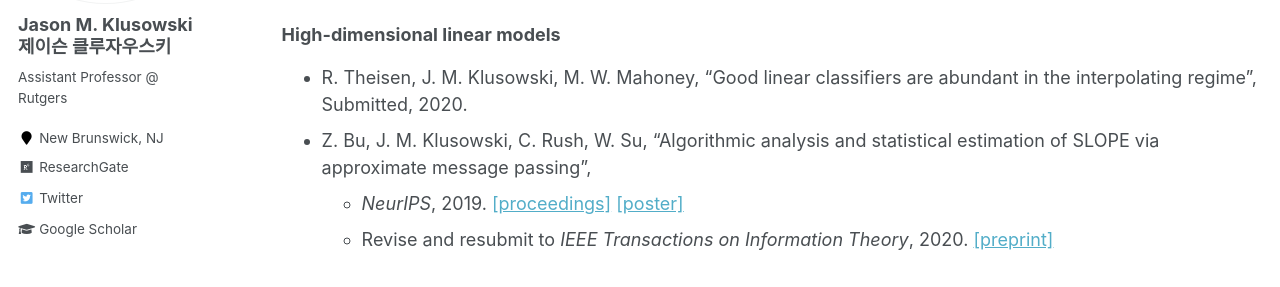
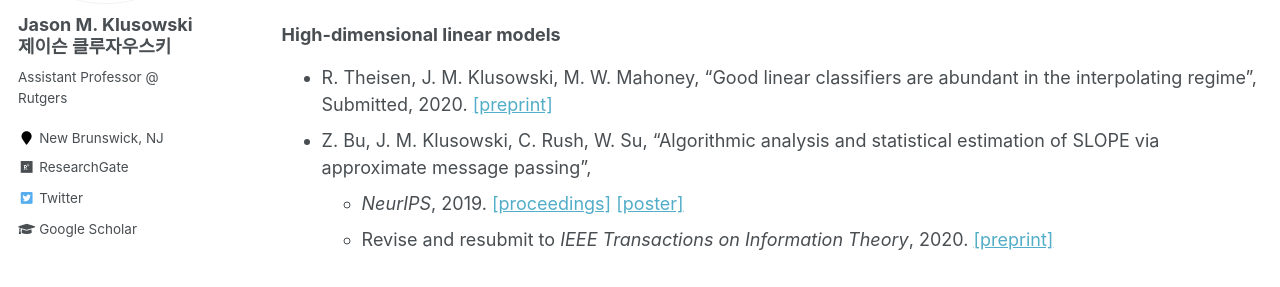
Before and after one commit to jasonklusowski/jasonklusowski.github.io, a Jekyll site: the page built from _pages/publications.md, in a window 1280 px wide and 900 px high, scrolled down 620 px. Shown: the part 166-453 px from the top of the window. Built offline with Jekyll 4.4.1, drawn with Linux system fonts in a browser that asks for light colours; formulas are drawn with MathJax 3.

Commit message:
Update publications.md

```diff
--- a/_pages/publications.md
+++ b/_pages/publications.md
@@ -24,7 +24,7 @@ You can also find my articles on my [Google Scholar profile](https://scholar.goo
 
 ### High-dimensional linear models
 
-* R. Theisen, J. M. Klusowski, M. W. Mahoney, "Good linear classifiers are abundant in the interpolating regime", Submitted, 2020.
+* R. Theisen, J. M. Klusowski, M. W. Mahoney, "Good linear classifiers are abundant in the interpolating regime", Submitted, 2020. [[preprint]](https://arxiv.org/pdf/2006.12625.pdf)
 * Z. Bu, J. M. Klusowski, C. Rush, W. Su, "Algorithmic analysis and statistical estimation of SLOPE via approximate message passing",
   - _NeurIPS_, 2019. [[proceedings]](http://papers.neurips.cc/paper/9134-algorithmic-analysis-and-statistical-estimation-of-slope-via-approximate-message-passing) [[poster]](https://jasonklusowski.github.io/files/SLOPEAMP_poster.pdf)
   - Revise and resubmit to _IEEE Transactions on Information Theory_, 2020. [[preprint]](https://arxiv.org/pdf/1907.07502.pdf)
```
